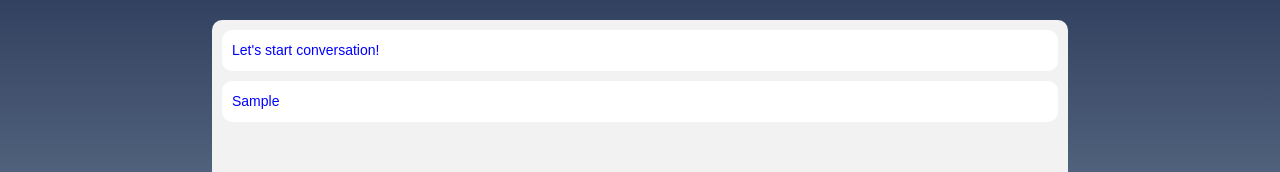
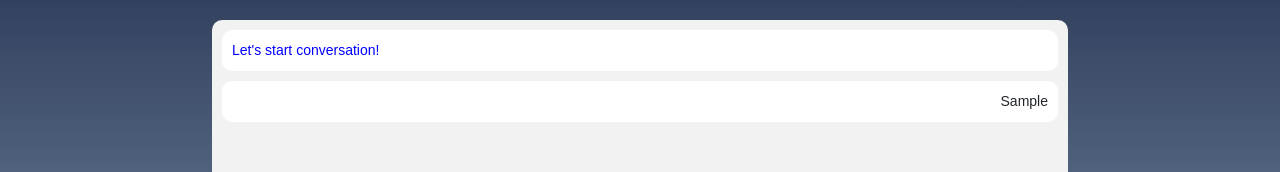
Before and after one commit to AstroHyo/Tutor-App, a React (Create React App) app in the folder frontend/tutorapp/: page /chatWithTutor in a window 1280 px wide. Both pictures are taken after typing "Sample" into the empty fields and a click on the button "Send". Shown: the top 172 px of the page. Built offline with nearby package versions, Linux system fonts and the light colour scheme; no server answers.

Commit message:
(FE) Edit chat-message class

```diff
--- a/frontend/tutorapp/src/routes/Chatbot.js
+++ b/frontend/tutorapp/src/routes/Chatbot.js
@@ -82,7 +82,7 @@ function Chatbot() {
           <p>Let's start conversation!</p>
         </div>
         {messages.map((message, index) => (
-          <div className={`chat-message ${index % 2 === 0 ? 'tutor' : 'user'}`} key={index}>
+          <div className={`chat-message ${index % 2 === 0 ? 'user' : 'tutor'}`} key={index}>
             <p>{message}</p>
           </div>
         ))}
```
